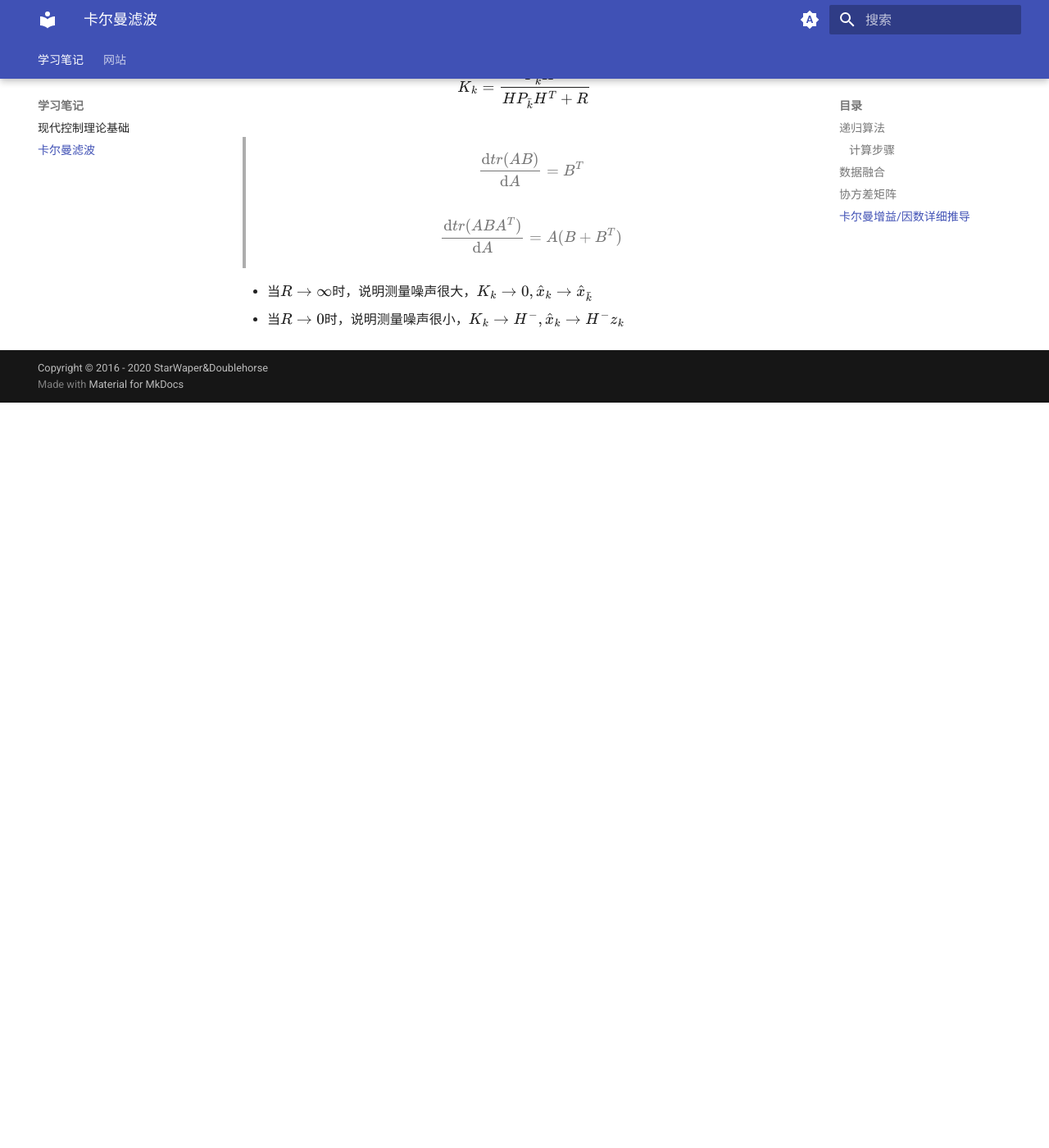
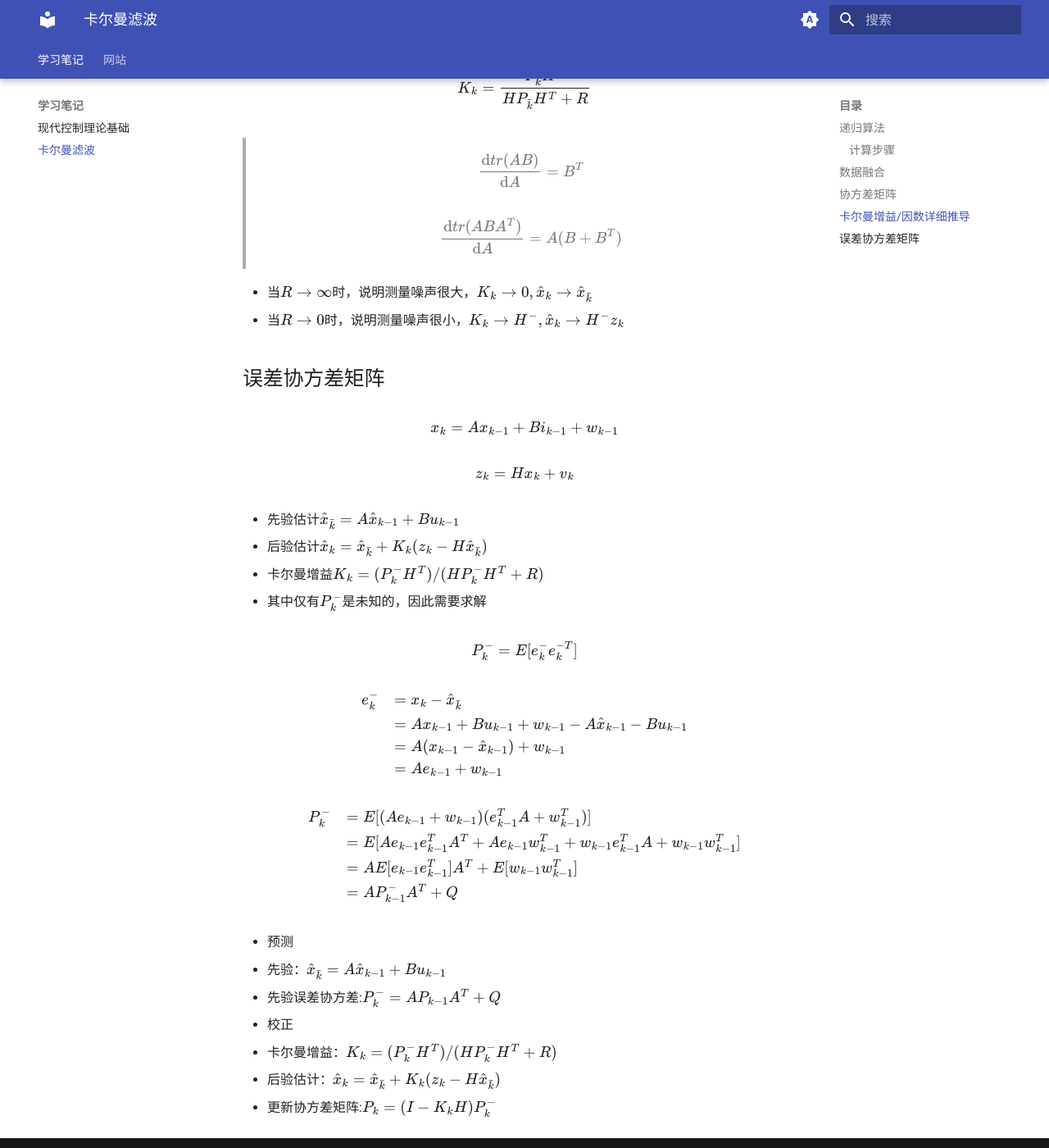
Before and after one commit to doublehorse2000/doublehorse2000.github.io, an MkDocs documentation site: the page built from docs/STUDY/KalmanFilter.md, in a window 1280 px wide and 1400 px high, scrolled down 5544 px. Shown: the whole window at 82% size. Built offline with MkDocs 1.6.1 and Material for MkDocs 9.7.7, drawn with Linux system fonts in a browser that asks for light colours; before the commit the page ends 6035 px from its top, so only the background shows below that.

Commit message:
卡尔曼滤波完结撒花

```diff
--- a/docs/STUDY/KalmanFilter.md
+++ b/docs/STUDY/KalmanFilter.md
@@ -276,9 +276,7 @@ $$
 综上有
 
 $$
-\begin{array}{ll}
-  P = P_{\bar{k}} - K_kHP_{\bar{k}} - P_{\bar{k}}H^TK_k^T + K_kHP_{\bar{k}}H^TK_k^T + K_k R K_k^T
-\end{array}
+P = P_{\bar{k}} - K_kHP_{\bar{k}} - P_{\bar{k}}H^TK_k^T + K_kHP_{\bar{k}}H^TK_k^T + K_k R K_k^T
 $$
 
 需要寻找$tr(P)$最小
@@ -313,3 +311,48 @@ $$
 
 * 当$R \rightarrow \infty$时，说明测量噪声很大，$K_k \rightarrow 0, \hat{x}_k \rightarrow \hat{x}_{\bar{k}}$
 * 当$R \rightarrow 0$时，说明测量噪声很小，$K_k \rightarrow H^-,\hat{x}_k \rightarrow H^-z_k$
+
+## 误差协方差矩阵
+
+$$
+x_k = Ax_{k-1} + Bi_{k-1} + w_{k-1}
+$$
+
+$$
+z_k = Hx_k + v_k
+$$
+
+* 先验估计$\hat{x}_{\bar{k}} = A \hat{x}_{k-1} + Bu_{k-1}$
+* 后验估计$\hat{x}_k = \hat{x}_{\bar{k}} + K_k(z_k - H\hat{x}_{\bar{k}})$
+* 卡尔曼增益$K_k = (P^-_k H^T) / (HP^-_kH^T+R)$
+* 其中仅有$P^-_k$是未知的，因此需要求解
+
+$$
+P_k^- = E[e_k^- e_k^{-T}]
+$$
+
+$$
+\begin{array}{ll}
+  e_k^- &= x_k - \hat{x}_{\bar{k}}\\
+  &= Ax_{k-1} + Bu_{k-1} + w_{k-1} - A \hat{x}_{k-1} - Bu_{k-1}\\
+  &= A(x_{k-1} - \hat{x}_{k-1}) + w_{k-1}\\
+  &= Ae_{k-1} + w_{k-1}
+\end{array}
+$$
+
+$$
+\begin{array}{ll}
+  P_k^- &= E[(Ae_{k-1} + w_{k-1})(e_{k-1}^TA + w_{k-1}^T)]\\
+  &= E[Ae_{k-1}e_{k-1}^TA^T + Ae_{k-1}w_{k-1}^T + w_{k-1}e_{k-1}^TA+w_{k-1}w_{k-1}^T]\\
+  &= A E[e_{k-1}e_{k-1}^T]A^T + E[w_{k-1}w_{k-1}^T]\\
+  &= A P_{k-1}^-A^T+Q
+\end{array}
+$$
+
+* 预测
+  * 先验：$\hat{x}_{\bar{k}} = A \hat{x}_{k-1}+Bu_{k-1}$
+  * 先验误差协方差:$P_k^- = A P_{k-1}A^T + Q$
+* 校正
+  * 卡尔曼增益：$K_k = (P^-_k H^T) / (HP^-_kH^T+R)$
+  * 后验估计：$\hat{x}_k = \hat{x}_{\bar{k}} + K_k(z_k - H\hat{x}_{\bar{k}})$
+  * 更新协方差矩阵:$P_k = (I - K_kH)P_k^-$
```
